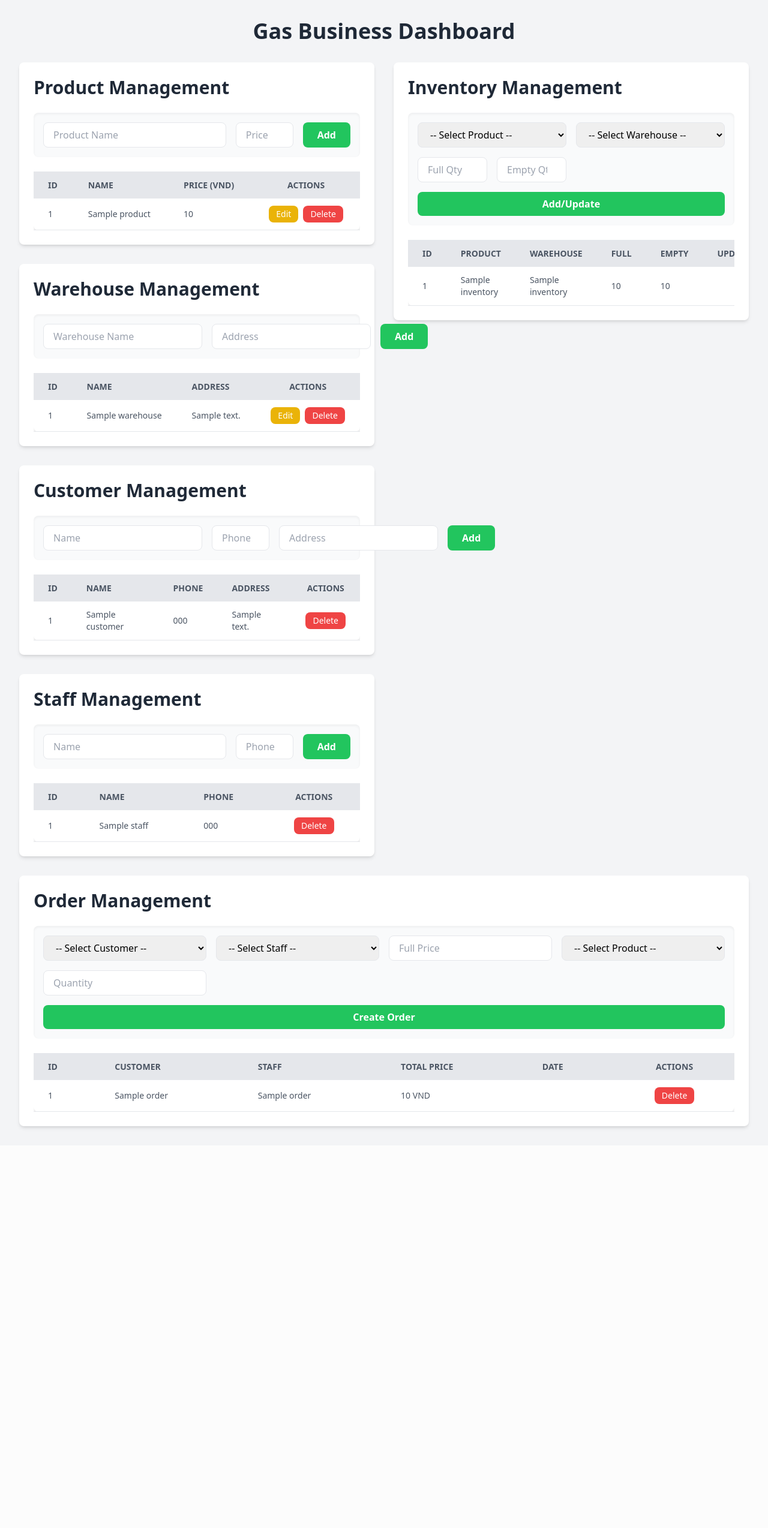
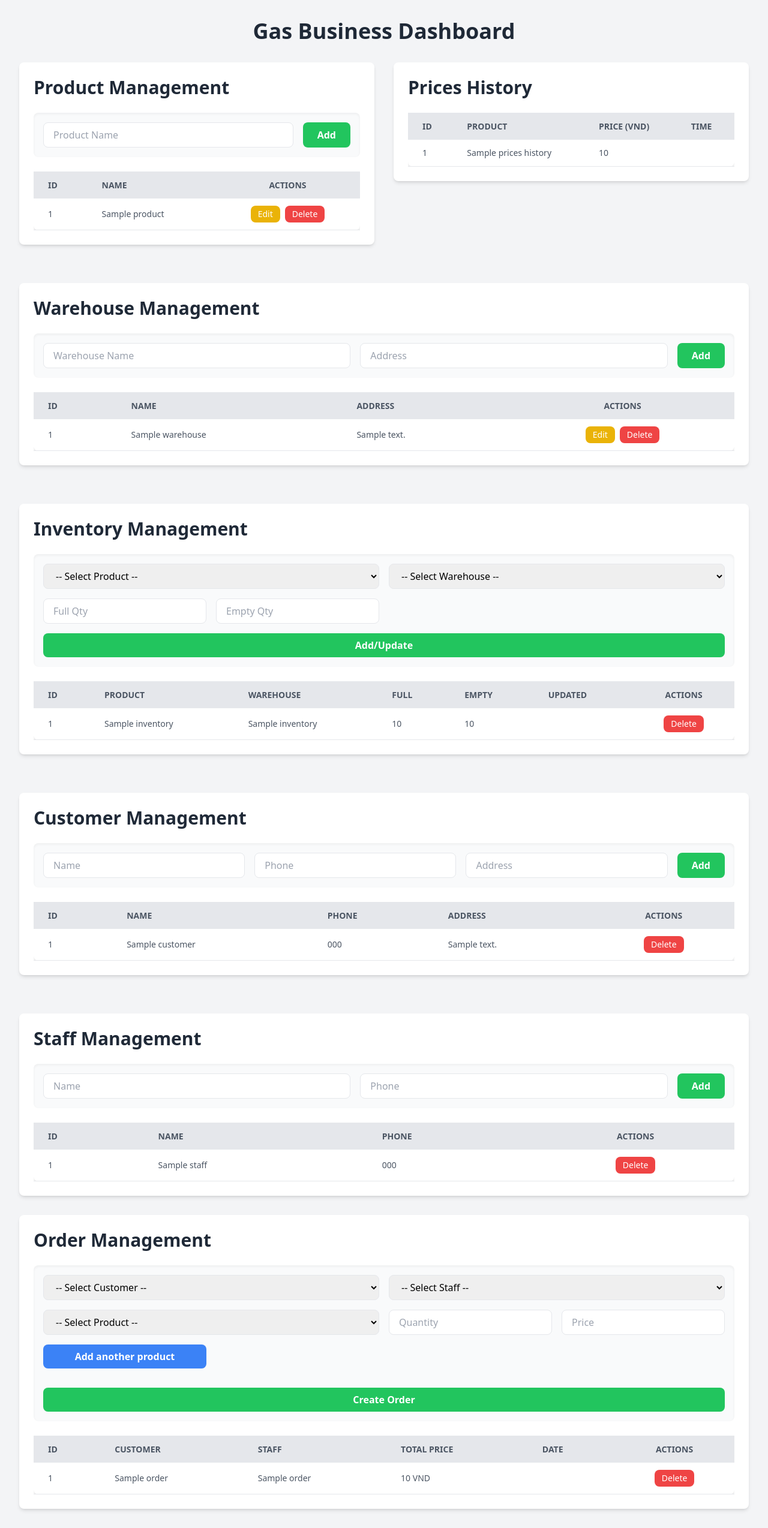
Before and after one commit to Khoataphat/Gas_App, a Flask app: template templates/index.html in a window 1280 px wide. Shown: the whole page at 60% size. Before the commit the page ends 1884 px from the top, so only its background shows below. Run offline with Flask 3, Linux system fonts and the light colour scheme; the template is opened without the code that fills it: most values are stand-ins (such as "Sample title", 1, 10 or a date in 2020); some libraries are stand-ins or nearby versions.

Commit message:
New something

```diff
--- a/app.py
+++ b/app.py
@@ -19,11 +19,88 @@ def get_db():
     conn.row_factory = sqlite3.Row
     return conn
 
+def setup_db():
+    with get_db() as conn:
+        # Create all tables if they do not exist
+        conn.execute("""
+            CREATE TABLE IF NOT EXISTS "products" (
+                "product_id" INTEGER PRIMARY KEY AUTOINCREMENT,
+                "name" TEXT NOT NULL
+            )
+        """)
+        conn.execute("""
+            CREATE TABLE IF NOT EXISTS "prices_history" (
+                "price_history_id" INTEGER PRIMARY KEY AUTOINCREMENT,
+                "product_id" INTEGER,
+                "time" INTEGER,
+                "price" REAL,
+                FOREIGN KEY("product_id") REFERENCES "products"("product_id")
+            )
+        """)
+        conn.execute("""
+            CREATE TABLE IF NOT EXISTS "warehouses" (
+                "warehouses_id" INTEGER PRIMARY KEY AUTOINCREMENT,
+                "name" TEXT NOT NULL,
+                "address" TEXT NOT NULL
+            )
+        """)
+        conn.execute("""
+            CREATE TABLE IF NOT EXISTS "inventory" (
+                "inventory_id" INTEGER PRIMARY KEY AUTOINCREMENT,
+                "product_id" INTEGER,
+                "warehouse_id" INTEGER,
+                "full_qty" INTEGER,
+                "empty_qty" INTEGER,
+                "updated_at" INTEGER,
+                FOREIGN KEY("product_id") REFERENCES "products"("product_id"),
+                FOREIGN KEY("warehouse_id") REFERENCES "warehouses"("warehouses_id")
+            )
+        """)
+        conn.execute("""
+            CREATE TABLE IF NOT EXISTS "staffs" (
+                "staff_id" INTEGER PRIMARY KEY AUTOINCREMENT,
+                "name" TEXT,
+                "phone" TEXT
+            )
+        """)
+        conn.execute("""
+            CREATE TABLE IF NOT EXISTS "customers" (
+                "customer_id" INTEGER PRIMARY KEY AUTOINCREMENT,
+                "name" TEXT,
+                "phone" TEXT,
+                "address" TEXT
+            )
+        """)
+        conn.execute("""
+            CREATE TABLE IF NOT EXISTS "orders" (
+                "order_id" INTEGER PRIMARY KEY AUTOINCREMENT,
+                "customer_id" INTEGER,
+                "staff_id" INTEGER,
+                "full_price" REAL,
+                "created_at" INTEGER,
+                FOREIGN KEY("customer_id") REFERENCES "customers"("customer_id"),
+                FOREIGN KEY("staff_id") REFERENCES "staffs"("staff_id")
+            )
+        """)
+        conn.execute("""
+            CREATE TABLE IF NOT EXISTS "order_detail" (
+                "order_detail_id" INTEGER PRIMARY KEY AUTOINCREMENT,
+                "order_id" INTEGER,
+                "inventory_id" INTEGER,
+                "number" INTEGER,
+                "time" INTEGER,
+                "price_history_id" INTEGER,
+                FOREIGN KEY("order_id") REFERENCES "orders"("order_id"),
+                FOREIGN KEY("inventory_id") REFERENCES "inventory"("inventory_id"),
+                FOREIGN KEY("price_history_id") REFERENCES "prices_history"("price_history_id")
+            )
+        """)
+        conn.commit()
+
 # --- Routes cho Dashboard chính (GET) ---
 @app.route('/')
 def index():
     with get_db() as conn:
-        # Fetch all data for the dashboard
         products = conn.execute("SELECT * FROM products").fetchall()
         warehouses = conn.execute("SELECT * FROM warehouses").fetchall()
         staffs = conn.execute("SELECT * FROM staffs").fetchall()
@@ -32,8 +109,8 @@ def index():
         inventory = conn.execute("""
             SELECT
                 i.inventory_id,
-                p.name AS name,
-                w.name AS name,
+                p.name AS product_name,
+                w.name AS warehouse_name,
                 i.full_qty,
                 i.empty_qty,
                 i.updated_at
@@ -45,35 +122,43 @@ def index():
         orders = conn.execute("""
             SELECT
                 o.order_id,
-                c.name AS name,
-                s.name AS name,
+                c.name AS customer_name,
+                s.name AS staff_name,
                 o.full_price,
-                od.order_detail_id
+                o.created_at
             FROM orders o
             JOIN customers c ON o.customer_id = c.customer_id
             JOIN staffs s ON o.staff_id = s.staff_id
-            JOIN order_detail od ON od.order_detail_id = o.order_detail_id
             ORDER BY o.order_id DESC
         """).fetchall()
 
-    return render_template("index.html", products=products, warehouses=warehouses, inventory=inventory, staffs=staffs, customers=customers, orders=orders)
+        prices_history = conn.execute("""
+            SELECT
+                ph.price_history_id,
+                p.name AS product_name,
+                ph.price,
+                ph.time
+            FROM prices_history ph
+            JOIN products p ON ph.product_id = p.product_id
+            ORDER BY ph.time DESC
+        """).fetchall()
+
+    return render_template("index.html", products=products, warehouses=warehouses, inventory=inventory, staffs=staffs, customers=customers, orders=orders, prices_history=prices_history)
 
 # --- Routes cho Sản phẩm ---
 @app.route('/add_product', methods=["POST"])
 def add_product():
     name = request.form["name"]
-    price = request.form["price"]
     with get_db() as conn:
-        conn.execute("INSERT INTO products (name, price) VALUES (?, ?)", (name, price))
+        conn.execute("INSERT INTO products (name) VALUES (?)", (name,))
         conn.commit()
     return redirect("/")
 
 @app.route('/edit_product/<int:product_id>', methods=["POST"])
 def edit_product(product_id):
     name = request.form["name"]
-    price = request.form["price"]
     with get_db() as conn:
-        conn.execute("UPDATE products SET name = ?, price = ? WHERE product_id = ?", (name, price, product_id))
+        conn.execute("UPDATE products SET name = ? WHERE product_id = ?", (name, product_id))
         conn.commit()
     return redirect("/")
 
@@ -83,6 +168,16 @@ def delete_product(product_id):
         conn.execute("DELETE FROM products WHERE product_id = ?", (product_id,))
         conn.commit()
     return redirect("/")
+
+@app.route('/add_price_history/<int:product_id>', methods=["POST"])
+def add_price_history(product_id):
+    price = request.form["price"]
+    current_time = int(time.time())
+    with get_db() as conn:
+        conn.execute("INSERT INTO prices_history (product_id, price, time) VALUES (?, ?, ?)", (product_id, price, current_time))
+        conn.commit()
+    return redirect("/")
+
 
 # --- Routes cho Kho hàng (Warehouses) ---
 @app.route('/add_warehouse', methods=["POST"])
@@ -176,26 +271,52 @@ def delete_staff(staff_id):
 def add_order():
     customer_id = request.form["customer_id"]
     staff_id = request.form["staff_id"]
-    full_price = request.form["full_price"]
-    created_at = int(time.time())
 
     with get_db() as conn:
+        # Step 1: Insert new order
         cursor = conn.cursor()
-        cursor.execute("INSERT INTO orders (customer_id, staff_id, full_price) VALUES (?, ?, ?, ?)", (customer_id, staff_id, full_price, created_at))
+        cursor.execute("INSERT INTO orders (customer_id, staff_id, full_price, created_at) VALUES (?, ?, ?, ?)", (customer_id, staff_id, 0, int(time.time())))
         order_id = cursor.lastrowid
 
-        # Thêm chi tiết đơn hàng
-        product_id = request.form["product_id"]
-        number = request.form["number"]
+        # Step 2: Handle product details and total price
+        product_ids = request.form.getlist("product_id[]")
+        numbers = request.form.getlist("number[]")
+        prices = request.form.getlist("price[]")
 
-        # Lấy inventory_id từ product_id
-        inventory_id = cursor.execute("SELECT inventory_id FROM inventory WHERE product_id = ?", (product_id,)).fetchone()
+        total_price = 0
+        for i in range(len(product_ids)):
+            product_id = product_ids[i]
+            number = int(numbers[i])
+            price = float(prices[i])
 
-        if inventory_id:
-            cursor.execute("INSERT INTO order_detail (order_id, inventory_id, number, time) VALUES (?, ?, ?, ?)", (order_id, inventory_id['inventory_id'], number, created_at))
+            # Get the inventory_id for the product
+            inventory_row = cursor.execute("SELECT inventory_id FROM inventory WHERE product_id = ?", (product_id,)).fetchone()
+            if inventory_row:
+                inventory_id = inventory_row['inventory_id']
+
+                # Insert price into prices_history
+                cursor.execute("INSERT INTO prices_history (product_id, price, time) VALUES (?, ?, ?)", (product_id, price, int(time.time())))
+                price_history_id = cursor.lastrowid
+
+                # Insert order detail
+                cursor.execute("INSERT INTO order_detail (order_id, inventory_id, number, time, price_history_id) VALUES (?, ?, ?, ?, ?)", (order_id, inventory_id, number, int(time.time()), price_history_id))
+
+                total_price += number * price
+
+        # Step 3: Update the order with the final total price
+        cursor.execute("UPDATE orders SET full_price = ? WHERE order_id = ?", (total_price, order_id))
 
         conn.commit()
     return redirect("/")
 
+@app.route('/delete_order/<int:order_id>', methods=["POST"])
+def delete_order(order_id):
+    with get_db() as conn:
+        conn.execute("DELETE FROM order_detail WHERE order_id = ?", (order_id,))
+        conn.execute("DELETE FROM orders WHERE order_id = ?", (order_id,))
+        conn.commit()
+    return redirect("/")
+
 if __name__ == "__main__":
+    setup_db()
     app.run(debug=True)
--- a/templates/index.html
+++ b/templates/index.html
@@ -3,6 +3,23 @@
 <head>
   <title>Gas Business Dashboard</title>
   <script src="https://cdn.tailwindcss.com"></script>
+  <script>
+    function addProductRow() {
+        const productSelect = document.getElementById('product-select').innerHTML;
+        const container = document.getElementById('product-container');
+        const newRow = document.createElement('div');
+        newRow.className = 'grid grid-cols-1 md:grid-cols-4 gap-4 items-center mb-4';
+        newRow.innerHTML = `
+            <select name="product_id[]" class="col-span-1 md:col-span-2 px-4 py-2 border rounded-lg focus:outline-none">
+                ${productSelect}
+            </select>
+            <input type="number" name="number[]" placeholder="Quantity" class="px-4 py-2 border rounded-lg focus:outline-none">
+            <input type="number" name="price[]" step="0.01" placeholder="Price" class="px-4 py-2 border rounded-lg focus:outline-none">
+            <button type="button" onclick="this.parentNode.remove()" class="bg-red-500 text-white font-bold py-2 px-6 rounded-lg hover:bg-red-600">Remove</button>
+        `;
+        container.appendChild(newRow);
+    }
+  </script>
 </head>
 <body class="bg-gray-100 p-8">
   <div class="max-w-7xl mx-auto">
@@ -14,8 +31,7 @@
         <div class="bg-white p-6 rounded-lg shadow-md">
           <h2 class="text-3xl font-bold text-gray-800 mb-6">Product Management</h2>
           <form method="POST" action="/add_product" class="mb-6 bg-gray-50 p-4 rounded-lg shadow-inner flex space-x-4">
-            <input type="text" name="name" placeholder="Product Name" class="flex-grow px-4 py-2 border rounded-lg focus:outline-none">
-            <input type="number" step="0.01" name="price" placeholder="Price" class="w-24 px-4 py-2 border rounded-lg focus:outline-none">
+            <input type="text" name="name" placeholder="Product Name" class="flex-grow px-4 py-2 border rounded-lg focus:outline-none" required>
             <button type="submit" class="bg-green-500 text-white font-bold py-2 px-6 rounded-lg hover:bg-green-600">Add</button>
           </form>
           <div class="overflow-x-auto">
@@ -24,7 +40,6 @@
                 <tr class="bg-gray-200 text-gray-600 uppercase text-sm leading-normal">
                   <th class="py-3 px-6 text-left">ID</th>
                   <th class="py-3 px-6 text-left">Name</th>
-                  <th class="py-3 px-6 text-left">Price (VND)</th>
                   <th class="py-3 px-6 text-center">Actions</th>
                 </tr>
               </thead>
@@ -33,12 +48,10 @@
                   <tr class="border-b border-gray-200 hover:bg-gray-100">
                     <td class="py-3 px-6">{{ p['product_id'] }}</td>
                     <td class="py-3 px-6">{{ p['name'] }}</td>
-                    <td class="py-3 px-6">{{ p['price'] }}</td>
                     <td class="py-3 px-6 text-center">
                       <div class="flex justify-center space-x-2">
                         <form method="POST" action="/edit_product/{{ p['product_id'] }}" class="inline-block">
                           <input type="text" name="name" value="{{ p['name'] }}" hidden>
-                          <input type="number" step="0.01" name="price" value="{{ p['price'] }}" hidden>
                           <button type="submit" class="bg-yellow-500 text-white py-1 px-3 rounded-lg hover:bg-yellow-600">Edit</button>
                         </form>
                         <form method="POST" action="/delete_product/{{ p['product_id'] }}" class="inline-block" onsubmit="return confirm('Delete this product?');">
@@ -52,12 +65,41 @@
             </table>
           </div>
         </div>
+      </div>
 
+      <div class="space-y-8">
         <div class="bg-white p-6 rounded-lg shadow-md">
+          <h2 class="text-3xl font-bold text-gray-800 mb-6">Prices History</h2>
+          <div class="overflow-x-auto">
+            <table class="min-w-full bg-white rounded-lg shadow-md">
+              <thead>
+                <tr class="bg-gray-200 text-gray-600 uppercase text-sm leading-normal">
+                  <th class="py-3 px-6 text-left">ID</th>
+                  <th class="py-3 px-6 text-left">Product</th>
+                  <th class="py-3 px-6 text-left">Price (VND)</th>
+                  <th class="py-3 px-6 text-left">Time</th>
+                </tr>
+              </thead>
+              <tbody class="text-gray-600 text-sm font-light">
+                {% for ph in prices_history %}
+                  <tr class="border-b border-gray-200 hover:bg-gray-100">
+                    <td class="py-3 px-6">{{ ph['price_history_id'] }}</td>
+                    <td class="py-3 px-6">{{ ph['product_name'] }}</td>
+                    <td class="py-3 px-6">{{ ph['price'] }}</td>
+                    <td class="py-3 px-6">{{ ph['time'] | strftime }}</td>
+                  </tr>
+                {% endfor %}
+              </tbody>
+            </table>
+          </div>
+        </div>
+      </div>
+
+      <div class="bg-white p-6 rounded-lg shadow-md mt-8 lg:col-span-2">
         <h2 class="text-3xl font-bold text-gray-800 mb-6">Warehouse Management</h2>
         <form method="POST" action="/add_warehouse" class="mb-6 bg-gray-50 p-4 rounded-lg shadow-inner flex space-x-4">
-            <input type="text" name="name" placeholder="Warehouse Name" class="flex-grow px-4 py-2 border rounded-lg focus:outline-none">
-            <input type="text" name="address" placeholder="Address" class="flex-grow px-4 py-2 border rounded-lg focus:outline-none">
+          <input type="text" name="name" placeholder="Warehouse Name" class="flex-grow px-4 py-2 border rounded-lg focus:outline-none" required>
+          <input type="text" name="address" placeholder="Address" class="flex-grow px-4 py-2 border rounded-lg focus:outline-none" required>
           <button type="submit" class="bg-green-500 text-white font-bold py-2 px-6 rounded-lg hover:bg-green-600">Add</button>
         </form>
         <div class="overflow-x-auto">
@@ -94,10 +136,8 @@
           </table>
         </div>
       </div>
-      </div>
 
-      <div class="space-y-8">
-        <div class="bg-white p-6 rounded-lg shadow-md">
+      <div class="bg-white p-6 rounded-lg shadow-md mt-8 lg:col-span-2">
         <h2 class="text-3xl font-bold text-gray-800 mb-6">Inventory Management</h2>
         <form method="POST" action="/add_inventory" class="mb-6 bg-gray-50 p-4 rounded-lg shadow-inner grid grid-cols-1 md:grid-cols-4 gap-4">
           <select name="product_id" class="col-span-1 md:col-span-2 px-4 py-2 border rounded-lg focus:outline-none">
@@ -149,14 +189,12 @@
           </table>
         </div>
       </div>
-      </div>
 
-      <div class="space-y-8">
-        <div class="bg-white p-6 rounded-lg shadow-md">
+      <div class="bg-white p-6 rounded-lg shadow-md mt-8 lg:col-span-2">
         <h2 class="text-3xl font-bold text-gray-800 mb-6">Customer Management</h2>
         <form method="POST" action="/add_customer" class="mb-6 bg-gray-50 p-4 rounded-lg shadow-inner flex space-x-4">
-            <input type="text" name="name" placeholder="Name" class="flex-grow px-4 py-2 border rounded-lg focus:outline-none">
-            <input type="number" name="phone" placeholder="Phone" class="w-24 px-4 py-2 border rounded-lg focus:outline-none">
+          <input type="text" name="name" placeholder="Name" class="flex-grow px-4 py-2 border rounded-lg focus:outline-none" required>
+          <input type="text" name="phone" placeholder="Phone" class="flex-grow px-4 py-2 border rounded-lg focus:outline-none">
           <input type="text" name="address" placeholder="Address" class="flex-grow px-4 py-2 border rounded-lg focus:outline-none">
           <button type="submit" class="bg-green-500 text-white font-bold py-2 px-6 rounded-lg hover:bg-green-600">Add</button>
         </form>
@@ -190,11 +228,11 @@
         </div>
       </div>
 
-        <div class="bg-white p-6 rounded-lg shadow-md">
+      <div class="bg-white p-6 rounded-lg shadow-md mt-8 lg:col-span-2">
         <h2 class="text-3xl font-bold text-gray-800 mb-6">Staff Management</h2>
         <form method="POST" action="/add_staff" class="mb-6 bg-gray-50 p-4 rounded-lg shadow-inner flex space-x-4">
-            <input type="text" name="name" placeholder="Name" class="flex-grow px-4 py-2 border rounded-lg focus:outline-none">
-            <input type="number" name="phone" placeholder="Phone" class="w-24 px-4 py-2 border rounded-lg focus:outline-none">
+          <input type="text" name="name" placeholder="Name" class="flex-grow px-4 py-2 border rounded-lg focus:outline-none" required>
+          <input type="text" name="phone" placeholder="Phone" class="flex-grow px-4 py-2 border rounded-lg focus:outline-none">
           <button type="submit" class="bg-green-500 text-white font-bold py-2 px-6 rounded-lg hover:bg-green-600">Add</button>
         </form>
         <div class="overflow-x-auto">
@@ -224,7 +262,6 @@
           </table>
         </div>
       </div>
-      </div>
 
     </div>
 
@@ -232,27 +269,34 @@
       <h2 class="text-3xl font-bold text-gray-800 mb-6">Order Management</h2>
 
       <form method="POST" action="/add_order" class="mb-6 bg-gray-50 p-4 rounded-lg shadow-inner grid grid-cols-1 md:grid-cols-4 gap-4">
-        <select name="customer_id" class="col-span-1 px-4 py-2 border rounded-lg focus:outline-none">
+        <select name="customer_id" class="col-span-1 md:col-span-2 px-4 py-2 border rounded-lg focus:outline-none" required>
           <option value="">-- Select Customer --</option>
           {% for c in customers %}
             <option value="{{ c['customer_id'] }}">{{ c['name'] }}</option>
           {% endfor %}
         </select>
-        <select name="staff_id" class="col-span-1 px-4 py-2 border rounded-lg focus:outline-none">
+        <select name="staff_id" class="col-span-1 md:col-span-2 px-4 py-2 border rounded-lg focus:outline-none" required>
           <option value="">-- Select Staff --</option>
           {% for s in staffs %}
             <option value="{{ s['staff_id'] }}">{{ s['name'] }}</option>
           {% endfor %}
         </select>
-        <input type="number" name="full_price" placeholder="Full Price" class="px-4 py-2 border rounded-lg focus:outline-none">
-        <select name="product_id" class="col-span-1 px-4 py-2 border rounded-lg focus:outline-none">
+
+        <div id="product-container" class="col-span-1 md:col-span-4 space-y-4">
+          <div class="grid grid-cols-1 md:grid-cols-4 gap-4 items-center">
+            <select name="product_id[]" class="col-span-1 md:col-span-2 px-4 py-2 border rounded-lg focus:outline-none" required>
               <option value="">-- Select Product --</option>
               {% for p in products %}
                 <option value="{{ p['product_id'] }}">{{ p['name'] }}</option>
               {% endfor %}
             </select>
-        <input type="number" name="number" placeholder="Quantity" class="px-4 py-2 border rounded-lg focus:outline-none">
-        <button type="submit" class="col-span-1 md:col-span-4 bg-green-500 text-white font-bold py-2 px-6 rounded-lg hover:bg-green-600">Create Order</button>
+            <input type="number" name="number[]" placeholder="Quantity" class="px-4 py-2 border rounded-lg focus:outline-none" required>
+            <input type="number" name="price[]" step="0.01" placeholder="Price" class="px-4 py-2 border rounded-lg focus:outline-none" required>
+            <button type="button" onclick="addProductRow()" class="bg-blue-500 text-white font-bold py-2 px-6 rounded-lg hover:bg-blue-600">Add another product</button>
+          </div>
+        </div>
+
+        <button type="submit" class="col-span-1 md:col-span-4 bg-green-500 text-white font-bold py-2 px-6 rounded-lg hover:bg-green-600 mt-4">Create Order</button>
       </form>
 
       <div class="overflow-x-auto">
```
Also changed, not shown: services/order_service.py (added, +41 -0 lines), database.py (added), gas.db. Lines whose indentation alone changed are shown as unchanged.
